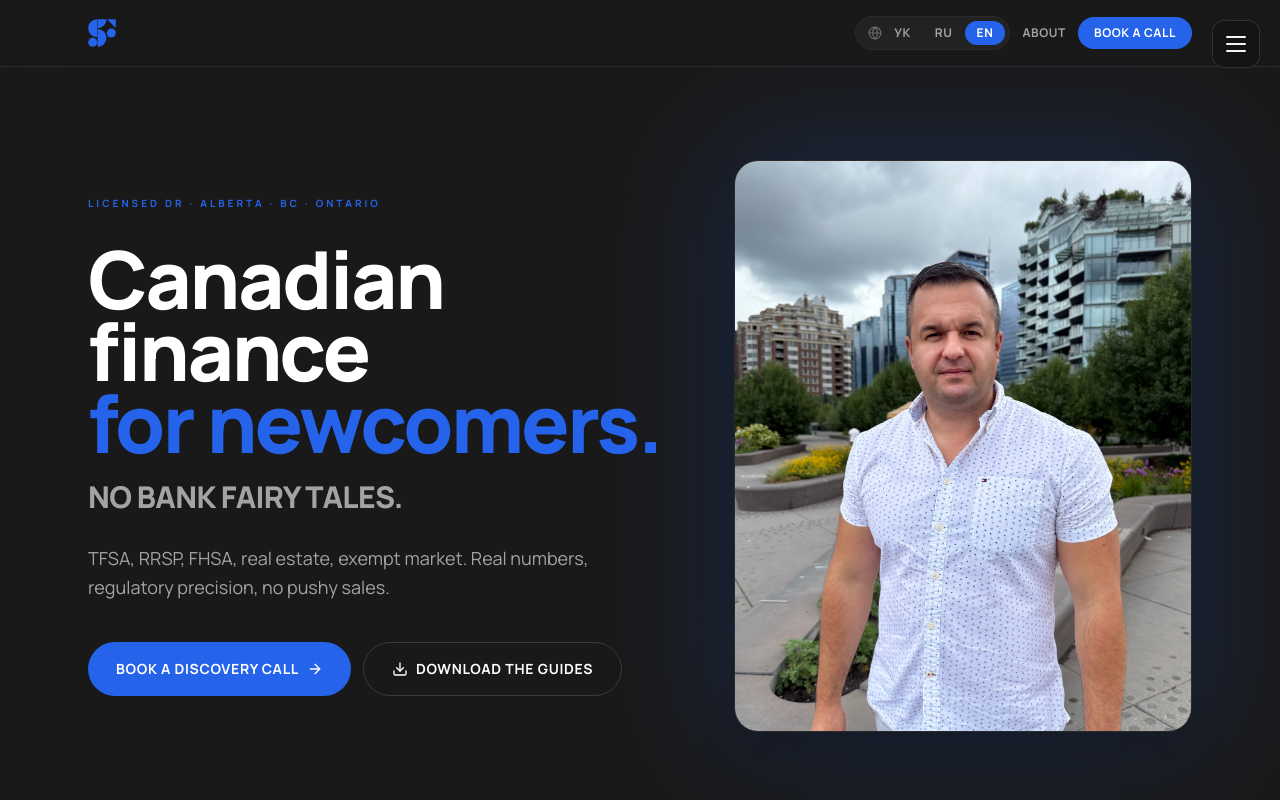
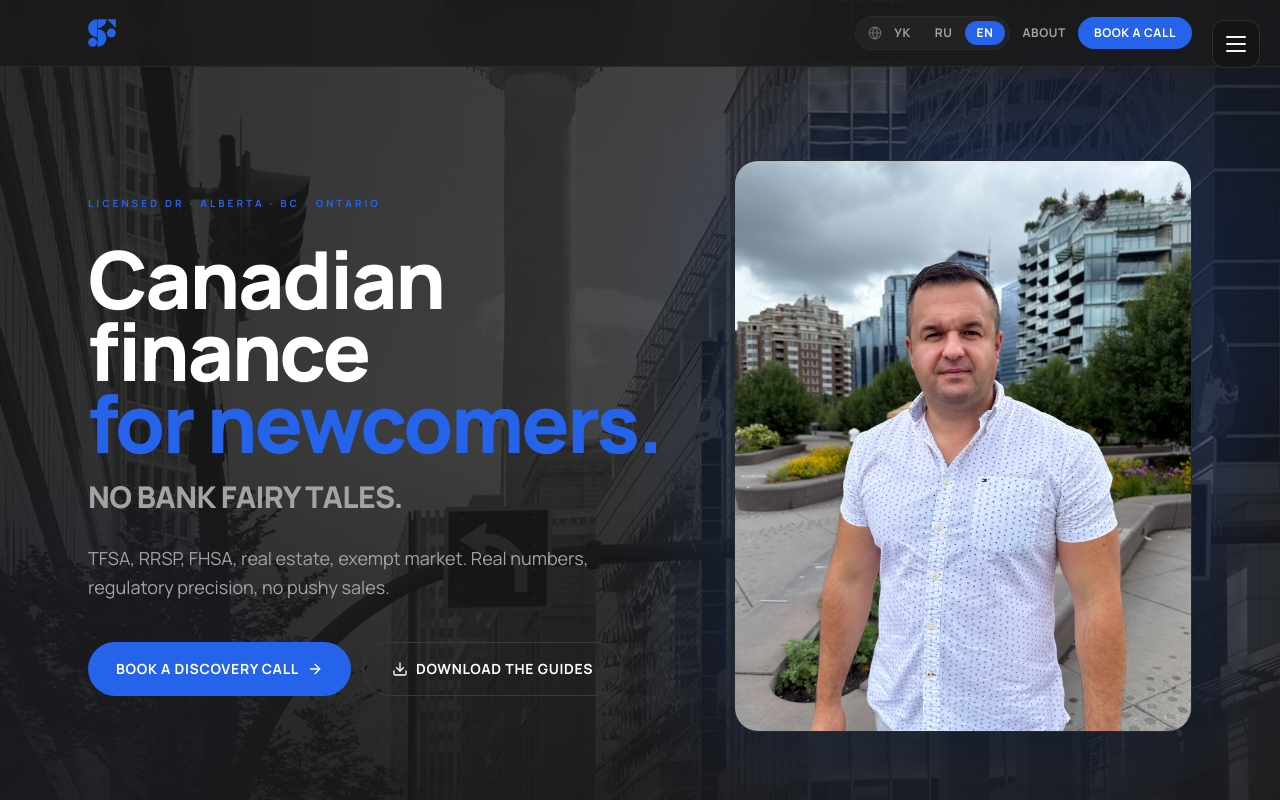
Before and after one commit to andriushchenkopartners-star/skyfort-website, a Next.js app: page / in a window 1280 px wide. Shown: the top 800 px of the page. Built offline with nearby package versions, Linux system fonts and the light colour scheme.

Commit message:
fix hero z-index: photo above main bg, content above photo

```diff
--- a/app/page.js
+++ b/app/page.js
@@ -306,19 +306,19 @@ function Hero({ content }) {
   return (
     <section id="top" className="relative overflow-hidden pt-32 pb-24 md:pt-40 md:pb-32">
       {/* Calgary photo background (darkened for white text) */}
-      <div className="pointer-events-none absolute inset-0 -z-20" aria-hidden="true">
+      <div className="pointer-events-none absolute inset-0 z-0" aria-hidden="true">
         <img src="/calgary-hero.webp" alt="" className="h-full w-full object-cover opacity-100" />
         <div className="absolute inset-0 bg-[#191919]/68" />
         <div className="absolute inset-0 bg-gradient-to-t from-[#191919]/80 via-transparent to-transparent" />
       </div>
       {/* Background brand shapes */}
-      <div className="pointer-events-none absolute inset-0 -z-10" aria-hidden="true">
+      <div className="pointer-events-none absolute inset-0 z-0" aria-hidden="true">
         <div className="absolute -right-40 -top-32 h-[600px] w-[600px] rounded-full bg-[#2563EB] opacity-[0.08] blur-3xl" />
         <div className="absolute -left-32 bottom-0 h-[400px] w-[400px] rounded-full bg-[#2563EB] opacity-[0.06] blur-3xl" />
         <div className="absolute inset-0 bg-gradient-to-r from-[#191919]/60 to-transparent" />
       </div>
 
-      <div className="mx-auto grid max-w-6xl items-center gap-12 px-6 lg:grid-cols-[1.12fr_0.88fr] lg:gap-16">
+      <div className="relative z-10 mx-auto grid max-w-6xl items-center gap-12 px-6 lg:grid-cols-[1.12fr_0.88fr] lg:gap-16">
         {/* LEFT: text */}
         <div>
           <p className="mb-8 text-[10px] font-bold uppercase tracking-[0.3em] text-[#2563EB]">
@@ -451,7 +451,7 @@ function Guides({ content }) {
 function CalcPromo({ content }) {
   return (
     <section className="relative overflow-hidden py-20 md:py-28">
-      <div className="pointer-events-none absolute inset-0 -z-10" aria-hidden="true">
+      <div className="pointer-events-none absolute inset-0 z-0" aria-hidden="true">
         <div className="absolute -left-32 top-1/2 h-[400px] w-[400px] -translate-y-1/2 rounded-full bg-[#2563EB] opacity-[0.07] blur-3xl" />
       </div>
       <div className="mx-auto max-w-6xl px-6">
@@ -524,7 +524,7 @@ function MortgagePromo({ lang }) {
 
   return (
     <section className="relative overflow-hidden py-20 md:py-28">
-      <div className="pointer-events-none absolute inset-0 -z-10" aria-hidden="true">
+      <div className="pointer-events-none absolute inset-0 z-0" aria-hidden="true">
         <div className="absolute -left-32 top-1/2 h-[400px] w-[400px] -translate-y-1/2 rounded-full bg-[#2563EB] opacity-[0.07] blur-3xl" />
       </div>
       <div className="mx-auto max-w-6xl px-6">
@@ -597,7 +597,7 @@ function FireCalcPromo({ lang }) {
 
   return (
     <section className="relative overflow-hidden py-20 md:py-28">
-      <div className="pointer-events-none absolute inset-0 -z-10" aria-hidden="true">
+      <div className="pointer-events-none absolute inset-0 z-0" aria-hidden="true">
         <div className="absolute -right-32 top-1/2 h-[400px] w-[400px] -translate-y-1/2 rounded-full bg-[#FFB627] opacity-[0.07] blur-3xl" />
       </div>
       <div className="mx-auto max-w-6xl px-6">
@@ -693,12 +693,12 @@ function FinalCTA({ content }) {
   return (
     <section className="relative overflow-hidden py-28 md:py-36">
       {/* Freedom photo background (darkened) */}
-      <div className="pointer-events-none absolute inset-0 -z-20" aria-hidden="true">
+      <div className="pointer-events-none absolute inset-0 z-0" aria-hidden="true">
         <img src="/freedom-cta.webp" alt="" className="h-full w-full object-cover" />
         <div className="absolute inset-0 bg-[#191919]/85" />
       </div>
       {/* Background blue shape */}
-      <div className="pointer-events-none absolute inset-0 -z-10" aria-hidden="true">
+      <div className="pointer-events-none absolute inset-0 z-0" aria-hidden="true">
         <div className="absolute left-1/2 top-1/2 h-[500px] w-[500px] -translate-x-1/2 -translate-y-1/2 rounded-full bg-[#2563EB] opacity-[0.08] blur-3xl" />
       </div>
       <div className="mx-auto max-w-3xl px-6 text-center">
```
